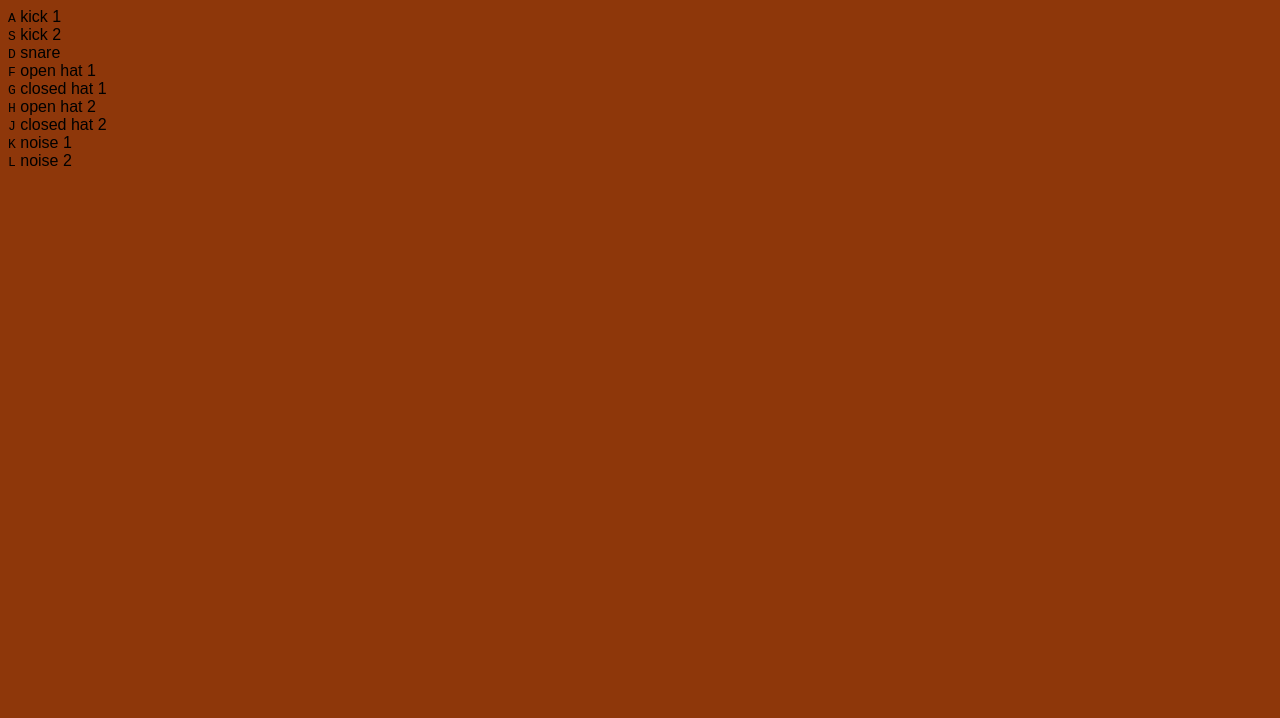
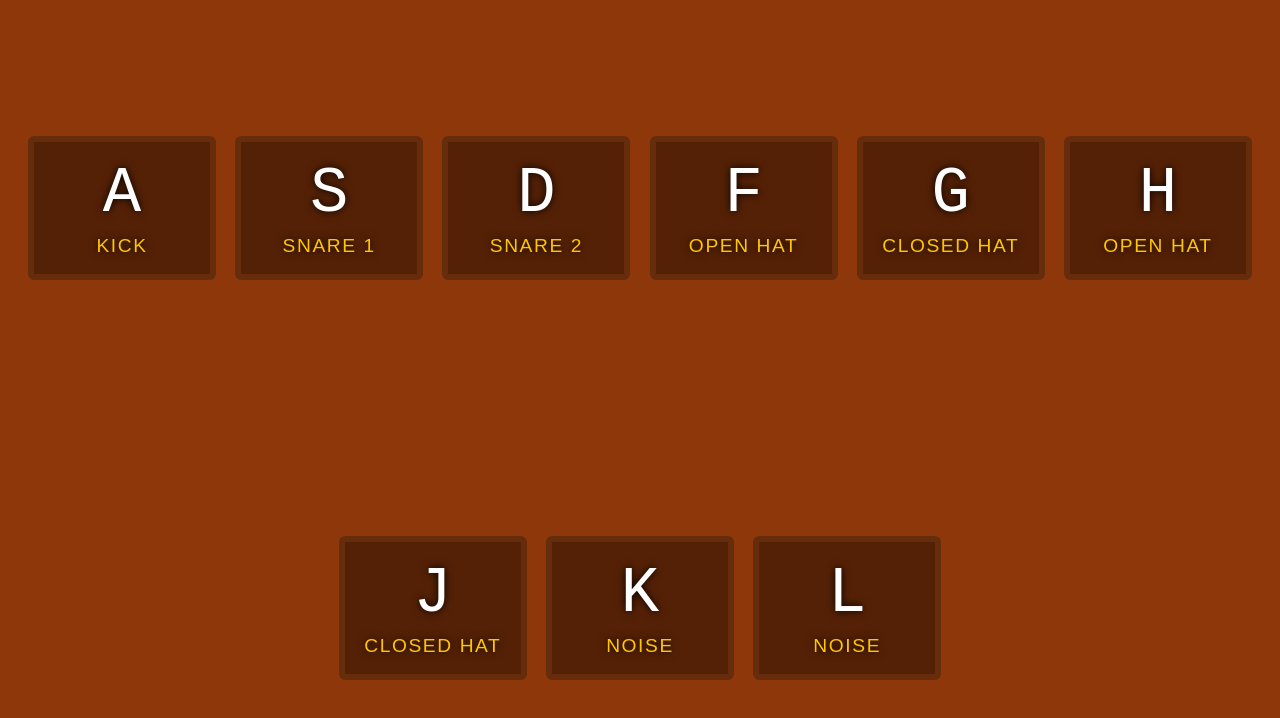
Before and after one commit to DaveTrev/bowie-low-drum-machine, a plain HTML site: page index.html in a window 1280 px wide. Drawn offline with Linux system fonts and the light colour scheme; a web font is replaced by a local one.

Commit message:
added to js

```diff
--- a/assets/css/style.css
+++ b/assets/css/style.css
@@ -6,3 +6,43 @@ body {
 }
 
 /* ----- Keys layout ----- */
+.keys {
+    display: flex;
+    flex-wrap: wrap;
+    flex-direction: row;
+    min-height: 100vh;
+    align-items: center;
+    justify-content: center;
+}
+
+.key {
+    border: .4rem solid rgb(102, 45, 13);
+    border-radius: .4rem;
+    margin: .6rem;
+    font-size: 1.5rem;
+    padding: 1rem .5rem;
+    transition: all .07s ease;
+    width: 10rem;
+    text-align: center;
+    color: white;
+    background: rgba(0,0,0,0.4);
+    text-shadow: 0 0 .5rem black;
+}
+
+.playing {
+    transform: scale(1.1);
+    border-color: #ffc600;
+    box-shadow: 0 0 1rem #ffc600;
+}
+
+kbd {
+    display: block;
+    font-size: 4rem;
+  }
+
+  .sound {
+    font-size: 1.2rem;
+    text-transform: uppercase;
+    letter-spacing: .1rem;
+    color: #ffc600;
+  }
--- a/index.html
+++ b/index.html
@@ -12,46 +12,73 @@
     <div class="keys">
         <div data-key="65" class="key">
             <kbd>A</kbd>
-            <span class="sound">kick 1</span>
+            <span class="sound">kick</span>
         </div>
         <div data-key="83" class="key">
             <kbd>S</kbd>
-            <span class="sound">kick 2</span>
+            <span class="sound">snare 1</span>
         </div>
         <div data-key="68" class="key">
             <kbd>D</kbd>
-            <span class="sound">snare</span>
+            <span class="sound">snare 2</span>
         </div>
         <div data-key="70" class="key">
             <kbd>F</kbd>
-            <span class="sound">open hat 1</span>
+            <span class="sound">open hat</span>
         </div>
         <div data-key="71" class="key">
             <kbd>G</kbd>
-            <span class="sound">closed hat 1</span>
+            <span class="sound">closed hat</span>
         </div>
         <div data-key="72" class="key">
             <kbd>H</kbd>
-            <span class="sound">open hat 2</span>
+            <span class="sound">open hat</span>
         </div>
         <div data-key="74" class="key">
             <kbd>J</kbd>
-            <span class="sound">closed hat 2</span>
+            <span class="sound">closed hat</span>
         </div>
         <div data-key="75" class="key">
             <kbd>K</kbd>
-            <span class="sound">noise 1</span>
+            <span class="sound">noise</span>
         </div>
         <div data-key="76" class="key">
             <kbd>L</kbd>
-            <span class="sound">noise 2</span>
+            <span class="sound">noise</span>
         </div>
-
-
-
     </div>
 
+    <audio data-key="65" src="assets/sounds/kick/kick-1.wav"></audio>
+    <audio data-key="83" src="assets/sounds/snare/snare.wav"></audio>
+    <audio data-key="68" src="assets/sounds/snare/snare-2.wav"></audio>
+    <audio data-key="70" src="assets/sounds/hats/open-hat-1.wav"></audio>
+    <audio data-key="71" src="assets/sounds/hats/closed-hat-1.wav"></audio>
+    <audio data-key="72" src="assets/sounds/hats/open-hat-2.wav"></audio>
+    <audio data-key="74" src="assets/sounds/hats/closed-hat-2.wav"></audio>
+    <audio data-key="75" src="assets/sounds/hats/noise.wav"></audio>
+    <audio data-key="76" src="assets/sounds/hats/noise-3.wav"></audio>
 
-    <script src="assets/javascript/script.js"></script>
+<script>
+function removeTransition(e) {
+    if (e.propertyName !== 'transform') return;
+    e.target.classList.remove('playing');
+  }
+
+  function playSound(e) {
+    const audio = document.querySelector(`audio[data-key="${e.keyCode}"]`);
+    const key = document.querySelector(`div[data-key="${e.keyCode}"]`);
+    if (!audio) return;
+
+    key.classList.add('playing');
+    audio.currentTime = 0;
+    audio.play();
+  }
+
+  const keys = Array.from(document.querySelectorAll('.key'));
+  keys.forEach(key => key.addEventListener('transitionend', removeTransition));
+  window.addEventListener('keydown', playSound);
+</script>
+
+    </script>
 </body>
 </html>
```
Also changed, not shown: 27 other files.
